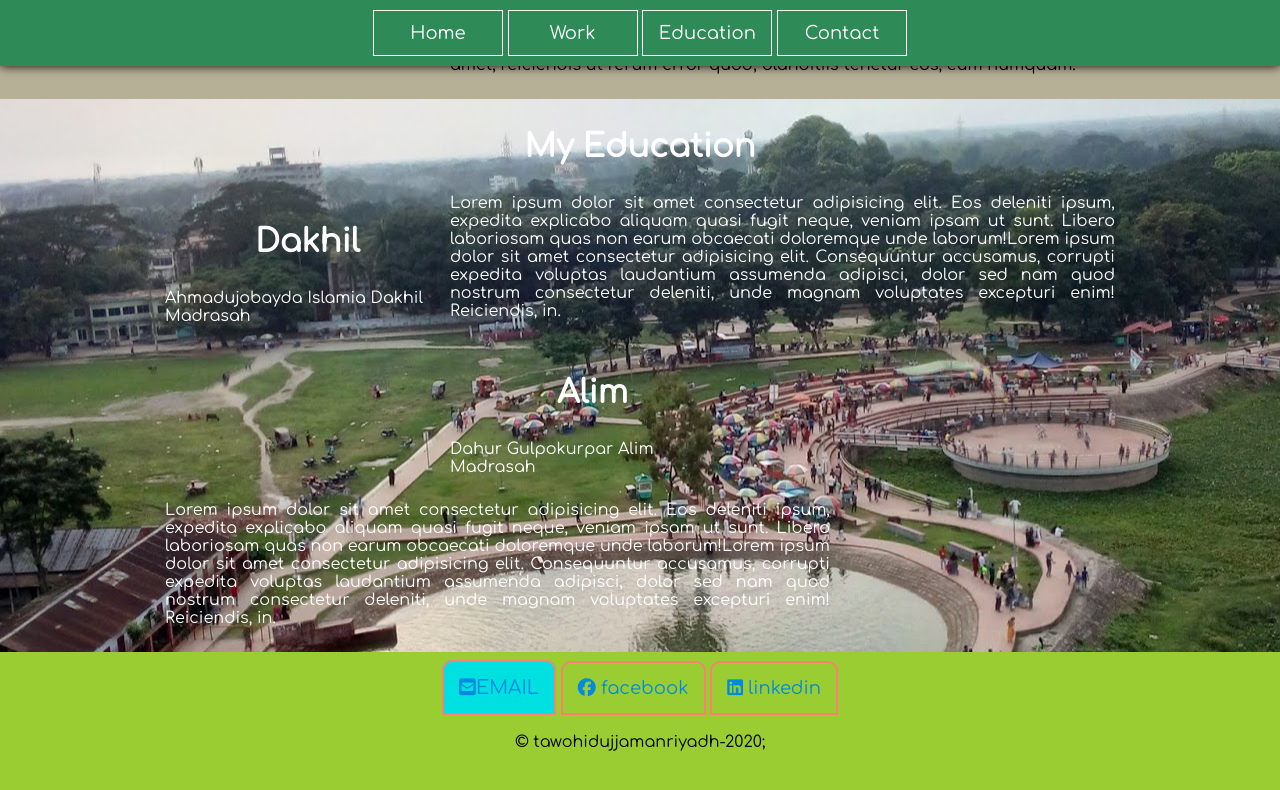
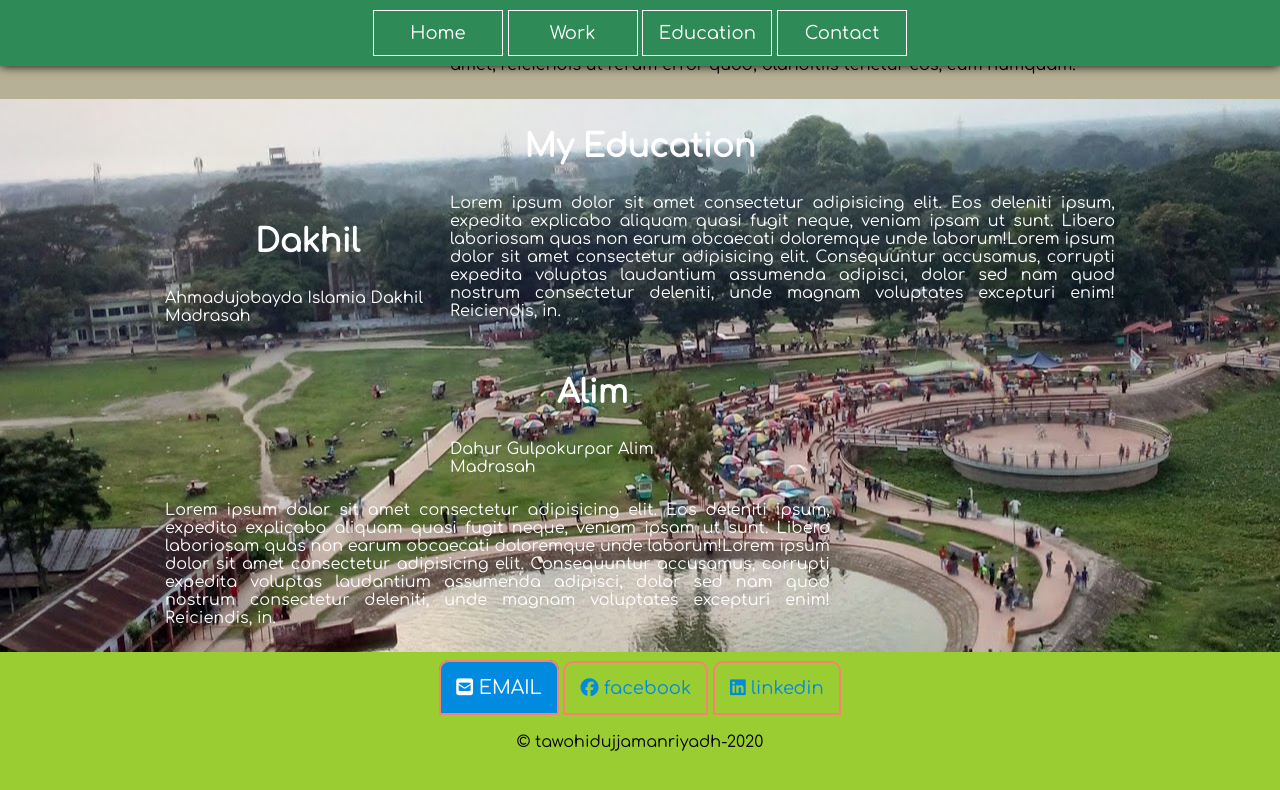
Before and after one commit to tawohidujjaman/my-first-website, a plain HTML site: page index.html in a window 1280 px wide. In both pictures the pointer is over the link "Email". Shown: the part 620-1410 px from the top of the page. Drawn offline with Linux system fonts and the light colour scheme; files whose address does not match are found by name.

Commit message:
copyright created

```diff
--- a/css/style.css
+++ b/css/style.css
@@ -175,9 +175,10 @@ h2{
   border-radius: 10px 10px 0px 0px;
 }
 #contact a:hover{
-  background-color: #00e0e0;
+  background-color: #008AE0;
   font-size: 1.2em;
   text-transform: uppercase;
+  color: white;
 
 }
 #riyadh{
```
Also changed, not shown: index.html (+2 -2 lines).
